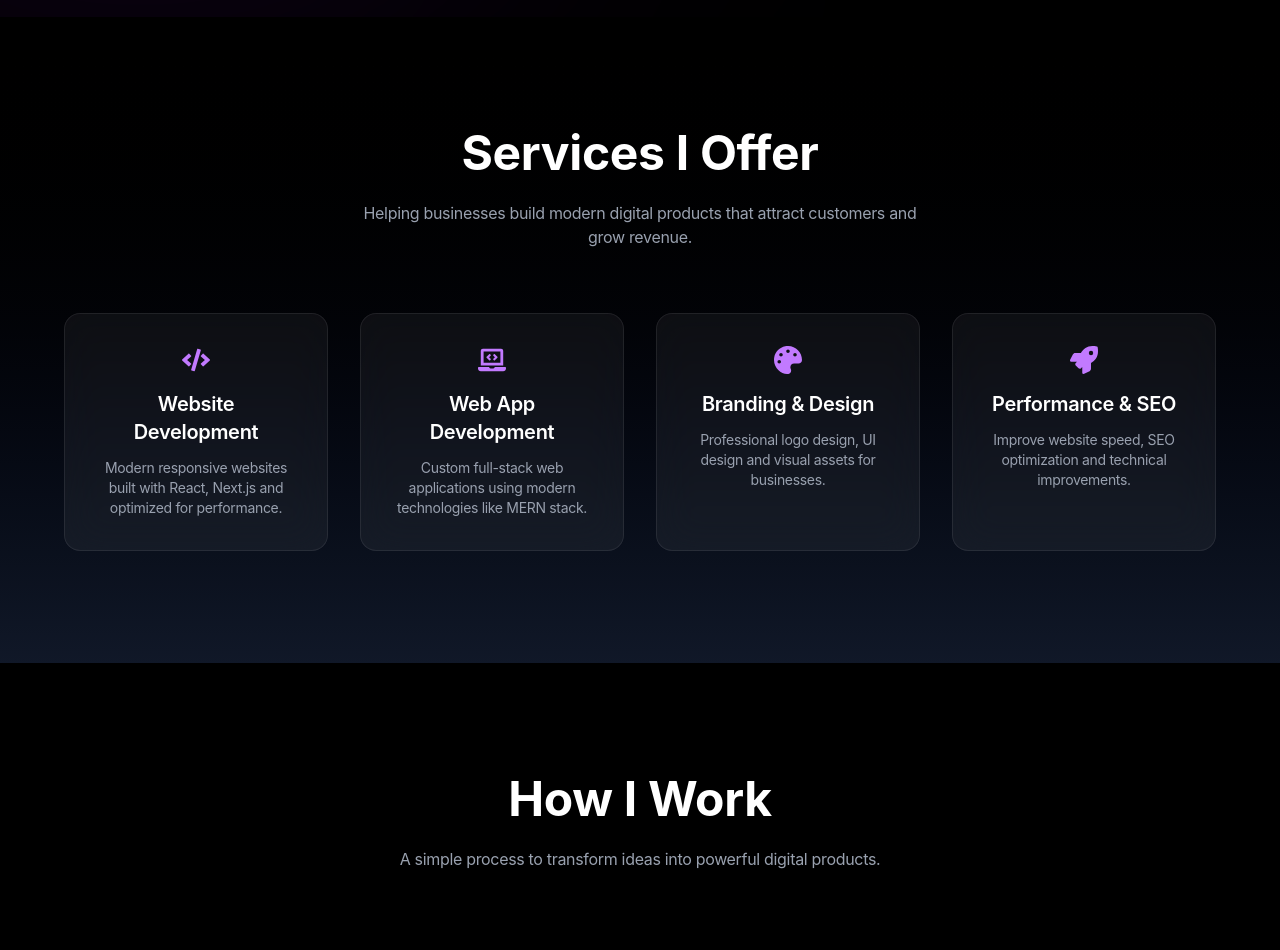
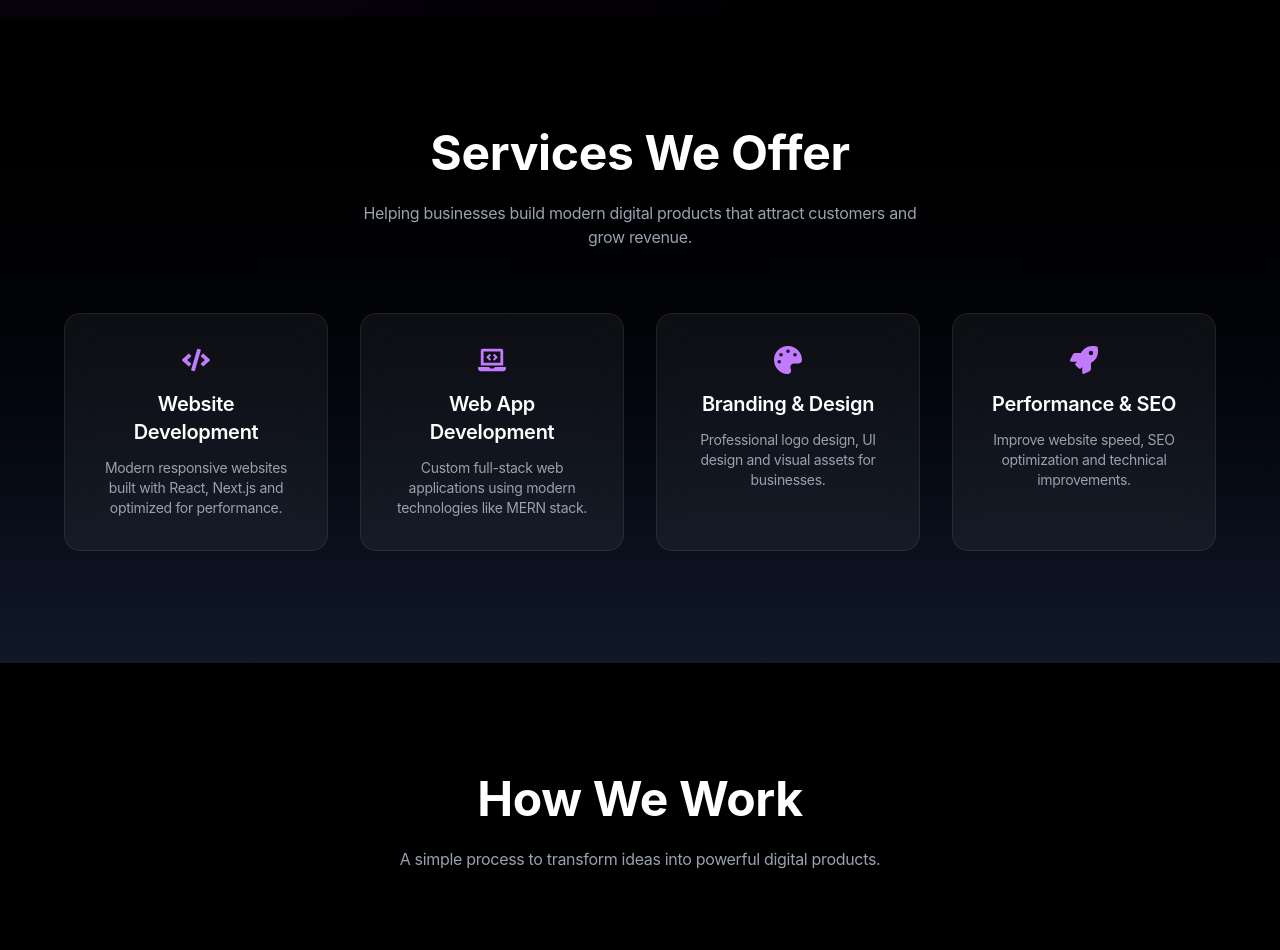
Before and after one commit to Sumitk-19/DevNestStudio, a Next.js app: page / in a window 1280 px wide. Shown: the part 1380-2330 px from the top of the page. Built offline with nearby package versions, Linux system fonts and the light colour scheme.

Commit message:
minor modifications

```diff
--- a/src/sections/Process.jsx
+++ b/src/sections/Process.jsx
@@ -39,7 +39,7 @@ export default function Process() {
         <div className="text-center mb-20">
 
           <h2 className="text-5xl font-bold mb-6">
-            How I Work
+            How We Work
           </h2>
 
           <p className="text-gray-400 max-w-xl mx-auto">
--- a/src/sections/Services.jsx
+++ b/src/sections/Services.jsx
@@ -39,7 +39,7 @@ export default function Services() {
       <div className="max-w-6xl mx-auto text-center">
 
         <h2 className="text-5xl font-bold mb-6">
-          Services I Offer
+          Services We Offer
         </h2>
 
         <p className="text-gray-400 max-w-xl mx-auto mb-16">
```
